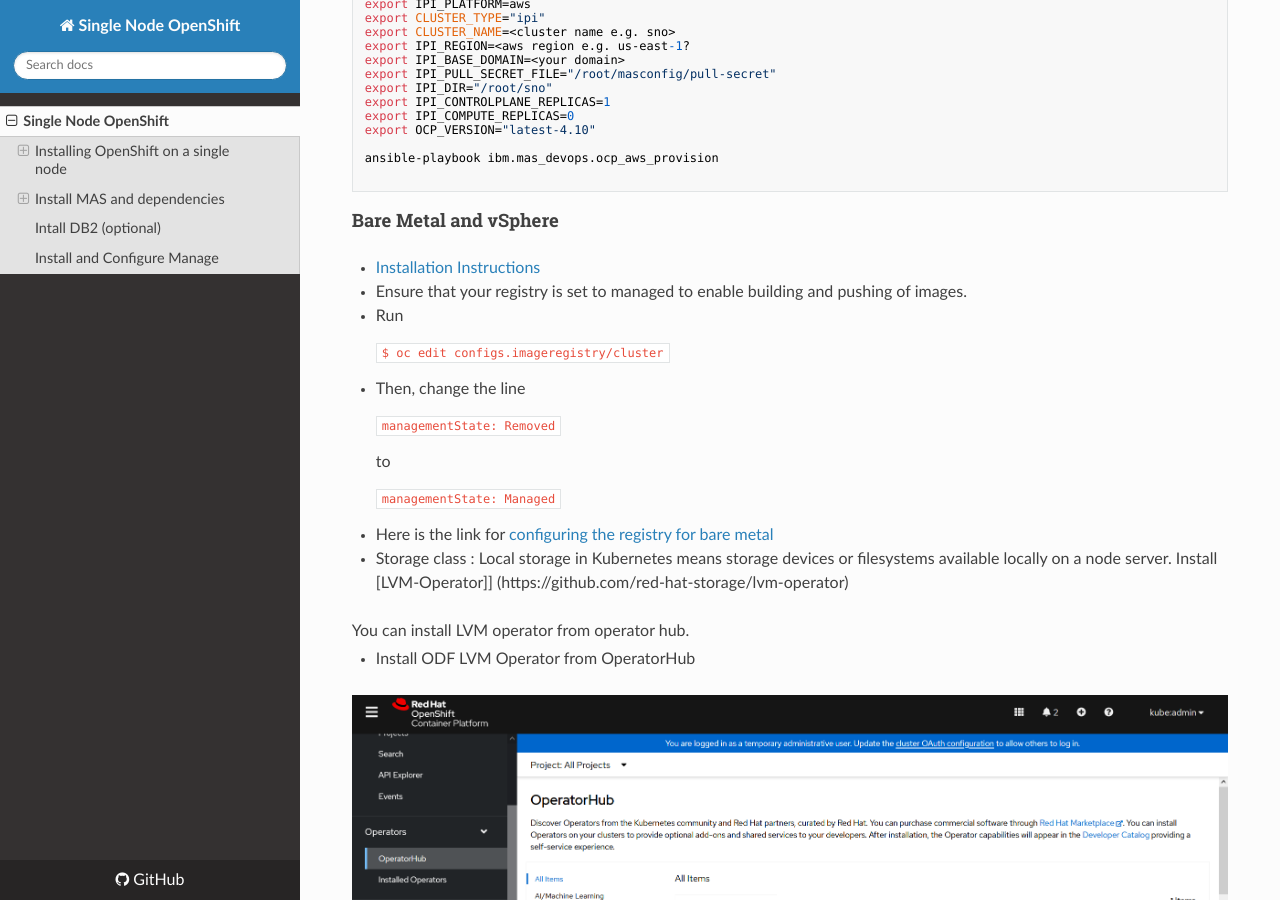
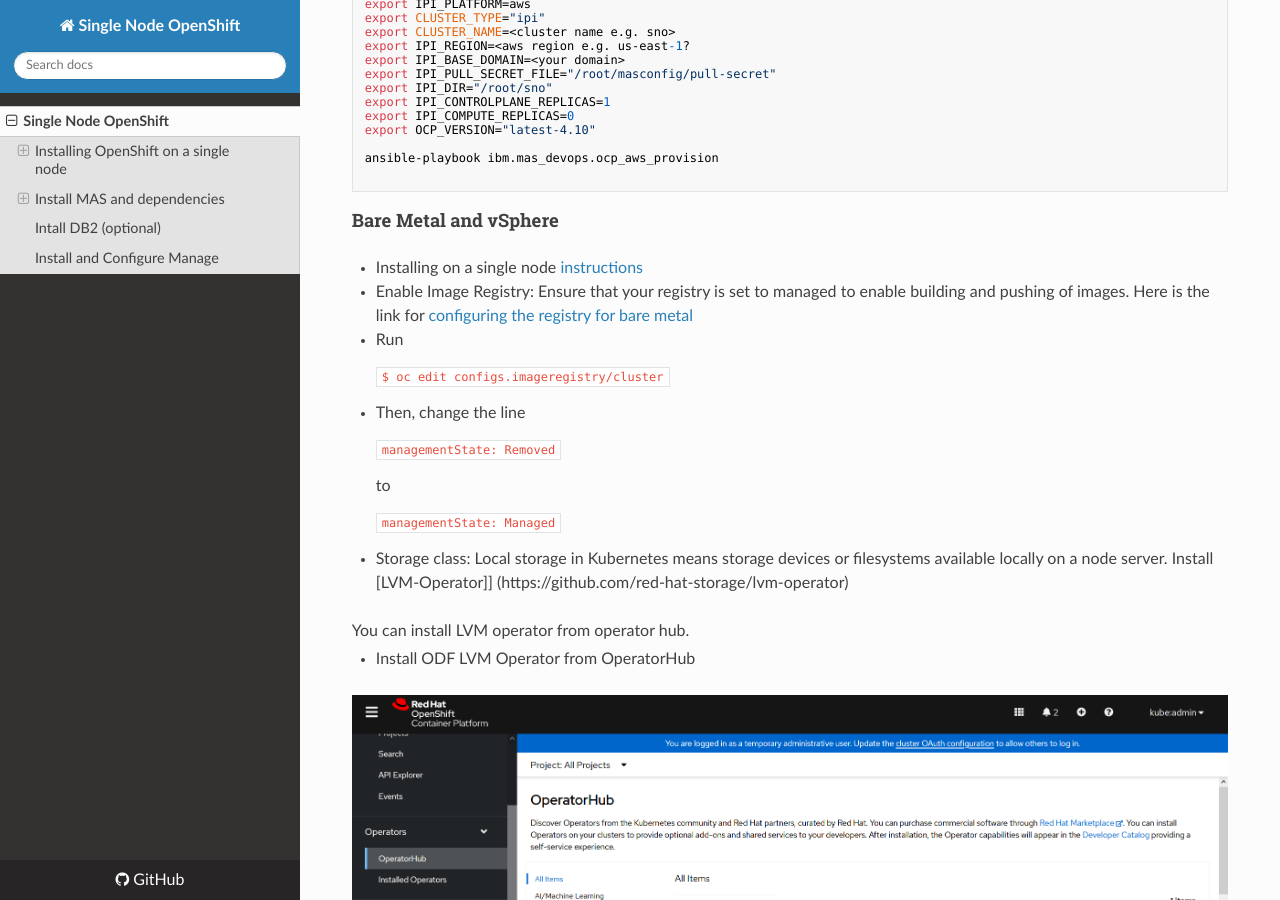
Before and after one commit to ibm-mas-manage/sno, an MkDocs documentation site: the page built from docs/index.md, in a window 1280 px wide and 900 px high, scrolled down 1548 px. Built offline with MkDocs 1.6.1, drawn with Linux system fonts in a browser that asks for light colours; nearby versions of some CDN libraries.

Commit message:
Update index.md

````diff
--- a/docs/index.md
+++ b/docs/index.md
@@ -79,9 +79,10 @@
 
 #### Bare Metal and vSphere
 
-- [Installation Instructions](https://access.redhat.com/documentation/en-us/openshift_container_platform/4.10/html/installing/installing-on-a-single-node)
+- Installing on a single node [instructions](https://access.redhat.com/documentation/en-us/openshift_container_platform/4.10/html/installing/installing-on-a-single-node)
 
-- Ensure that your registry is set to managed to enable building and pushing of images.
+- Enable Image Registry: Ensure that your registry is set to managed to enable building and pushing of images. Here is the link for [configuring the registry for bare metal](https://docs.openshift.com/container-platform/4.8/registry/configuring_registry_storage/configuring-registry-storage-baremetal.html#configuring-registry-storage-baremetal)
+
    - Run
 
     ```
````
Also changed, not shown: other parts of docs/index.md (+1 -4 lines).
